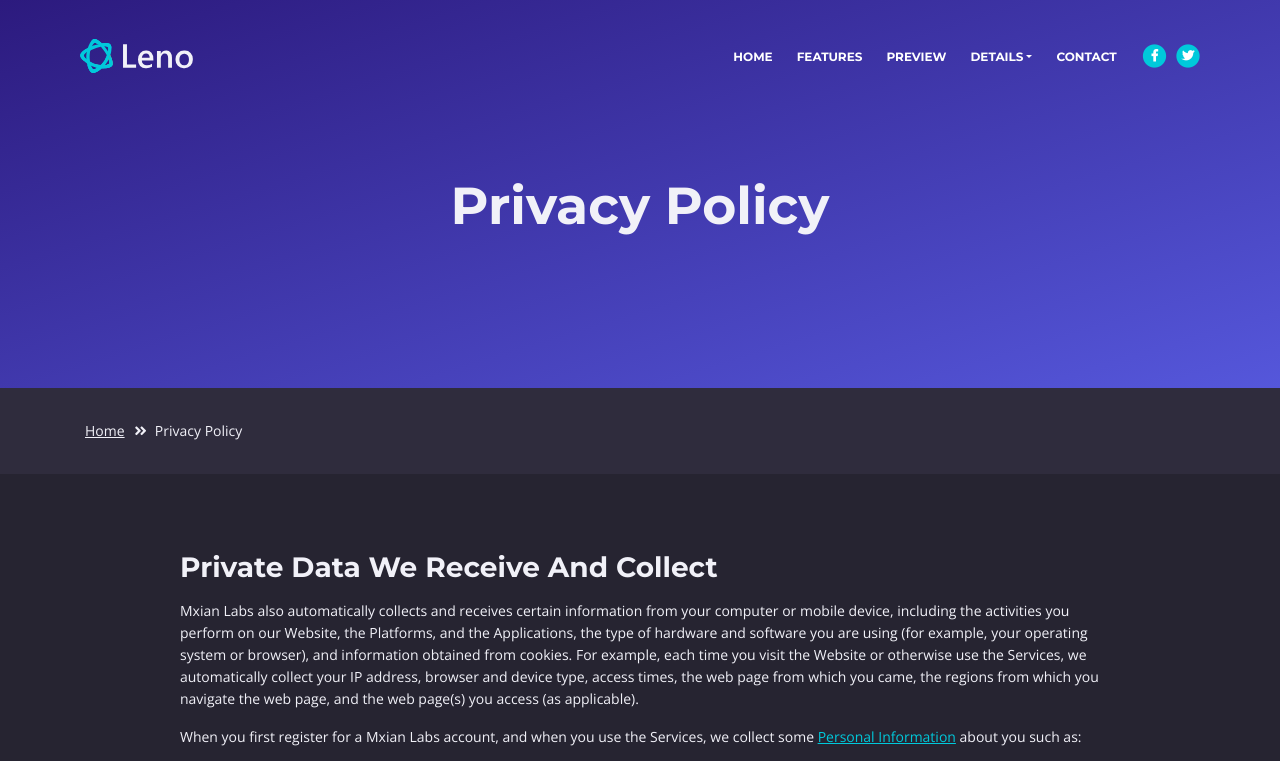
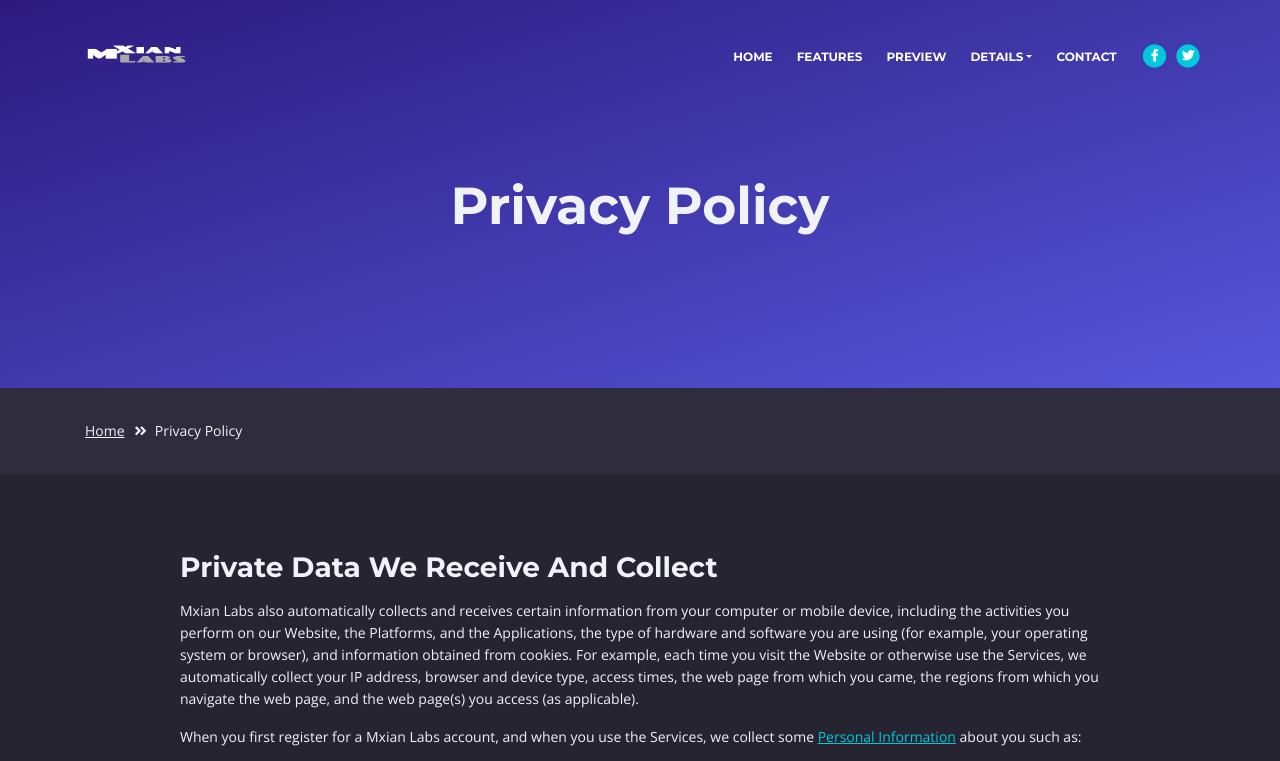
Before and after one commit to mxianlabs/mxianlabs.github.io, a plain HTML site: page privacy-policy.html in a window 1280 px wide. Shown: the top 761 px of the page. Drawn offline with nearby package versions, Linux system fonts and the light colour scheme.

Commit message:
Logo change

```diff
--- a/privacy-policy.html
+++ b/privacy-policy.html
@@ -51,7 +51,7 @@
         <!-- <a class="navbar-brand logo-text page-scroll" href="index.html">Mxian Labs</a> -->
 
         <!-- Image Logo -->
-        <a class="navbar-brand logo-image" href="index.html"><img src="images/logo.svg" alt="alternative"></a>
+        <a class="navbar-brand logo-image" href="index.html"><img src="images/mxlogonew.png" alt="alternative"></a>
 
         <!-- Mobile Menu Toggle Button -->
         <button class="navbar-toggler" type="button" data-toggle="collapse" data-target="#navbarsExampleDefault" aria-controls="navbarsExampleDefault" aria-expanded="false" aria-label="Toggle navigation">
```
Also changed, not shown: terms-conditions.html (+1 -1 lines).
